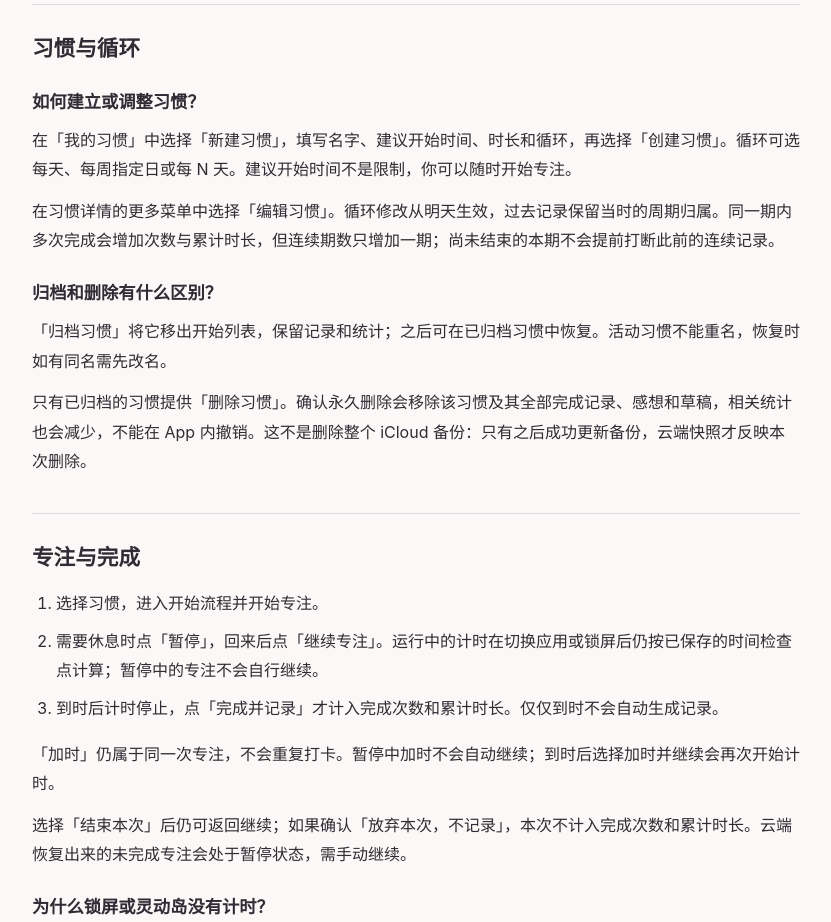
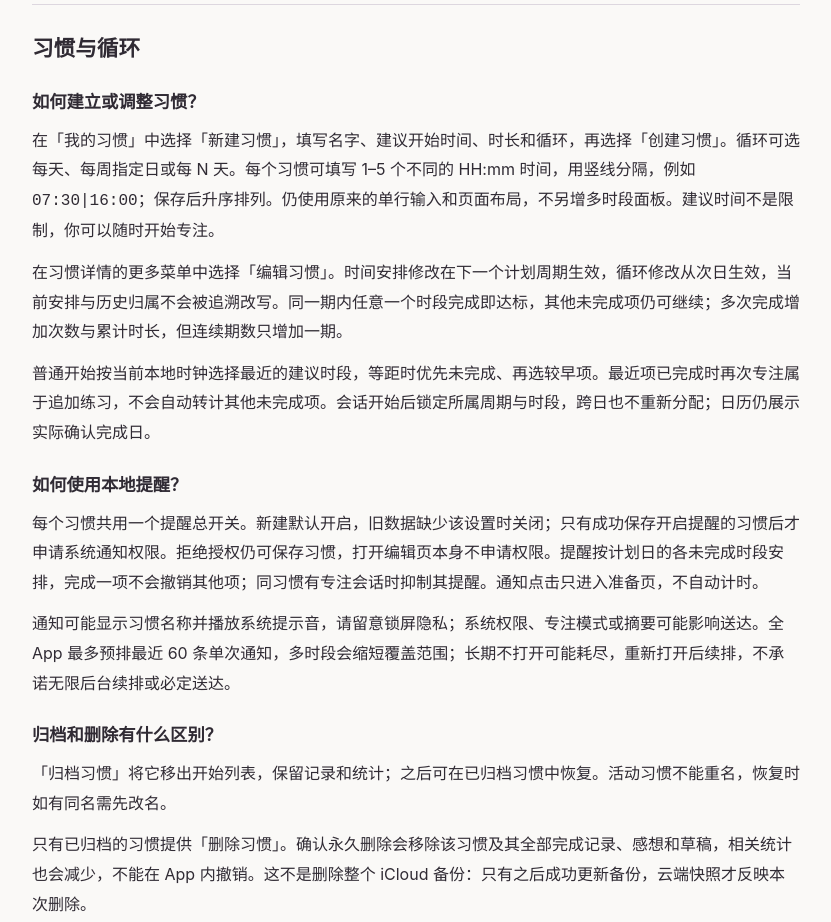
Before and after one commit to yiwen65/yike-support, a plain HTML site: page support.html in a window 1280 px wide. Shown: the part 660-1582 px from the top of the page, without its empty margins (224-1055 px from the left). Drawn offline with Linux system fonts and the light colour scheme.

Commit message:
Document Yike multiple-time plans and backup compatibility: support.html

```diff
--- a/support.html
+++ b/support.html
@@ -36,8 +36,12 @@
     <section aria-labelledby="habits">
       <h2 id="habits">习惯与循环</h2>
       <h3>如何建立或调整习惯？</h3>
-      <p>在「我的习惯」中选择「新建习惯」，填写名字、建议开始时间、时长和循环，再选择「创建习惯」。循环可选每天、每周指定日或每 N 天。建议开始时间不是限制，你可以随时开始专注。</p>
-      <p>在习惯详情的更多菜单中选择「编辑习惯」。循环修改从明天生效，过去记录保留当时的周期归属。同一期内多次完成会增加次数与累计时长，但连续期数只增加一期；尚未结束的本期不会提前打断此前的连续记录。</p>
+      <p>在「我的习惯」中选择「新建习惯」，填写名字、建议开始时间、时长和循环，再选择「创建习惯」。循环可选每天、每周指定日或每 N 天。每个习惯可填写 1–5 个不同的 HH:mm 时间，用竖线分隔，例如 <code>07:30|16:00</code>；保存后升序排列。仍使用原来的单行输入和页面布局，不另增多时段面板。建议时间不是限制，你可以随时开始专注。</p>
+      <p>在习惯详情的更多菜单中选择「编辑习惯」。时间安排修改在下一个计划周期生效，循环修改从次日生效，当前安排与历史归属不会被追溯改写。同一期内任意一个时段完成即达标，其他未完成项仍可继续；多次完成增加次数与累计时长，但连续期数只增加一期。</p>
+      <p>普通开始按当前本地时钟选择最近的建议时段，等距时优先未完成、再选较早项。最近项已完成时再次专注属于追加练习，不会自动转计其他未完成项。会话开始后锁定所属周期与时段，跨日也不重新分配；日历仍展示实际确认完成日。</p>
+      <h3>如何使用本地提醒？</h3>
+      <p>每个习惯共用一个提醒总开关。新建默认开启，旧数据缺少该设置时关闭；只有成功保存开启提醒的习惯后才申请系统通知权限。拒绝授权仍可保存习惯，打开编辑页本身不申请权限。提醒按计划日的各未完成时段安排，完成一项不会撤销其他项；同习惯有专注会话时抑制其提醒。通知点击只进入准备页，不自动计时。</p>
+      <p>通知可能显示习惯名称并播放系统提示音，请留意锁屏隐私；系统权限、专注模式或摘要可能影响送达。全 App 最多预排最近 60 条单次通知，多时段会缩短覆盖范围；长期不打开可能耗尽，重新打开后续排，不承诺无限后台续排或必定送达。</p>
       <h3>归档和删除有什么区别？</h3>
       <p>「归档习惯」将它移出开始列表，保留记录和统计；之后可在已归档习惯中恢复。活动习惯不能重名，恢复时如有同名需先改名。</p>
       <p>只有已归档的习惯提供「删除习惯」。确认永久删除会移除该习惯及其全部完成记录、感想和草稿，相关统计也会减少，不能在 App 内撤销。这不是删除整个 iCloud 备份：只有之后成功更新备份，云端快照才反映本次删除。</p>
@@ -69,6 +73,8 @@
       <div class="notice">
         <p>同一 iCloud 账号只保留一份最新完整快照，只允许一台来源设备自动更新。它不是历史备份列表，也不是实时多设备合并同步。</p>
       </div>
+      <h3>多设备升级前请注意</h3>
+      <p>支持多建议时间的版本使用 schema2。旧 schema1 数据可迁移，但旧客户端不能读取新备份；请先把其他设备更新到支持版本，再恢复或接管，勿通过删除字段或降低版本号强行兼容。备份包含时间计划及版本、提醒意愿和归属快照，不迁移系统通知权限或待发请求队列。</p>
       <h3>如何恢复到本机？</h3>
       <ol>
         <li>确认当前 iCloud 账号正确，并先完成或放弃本机当前专注；如有本地保存错误，先解决。</li>
```
